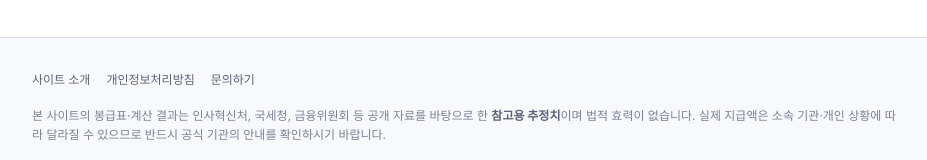
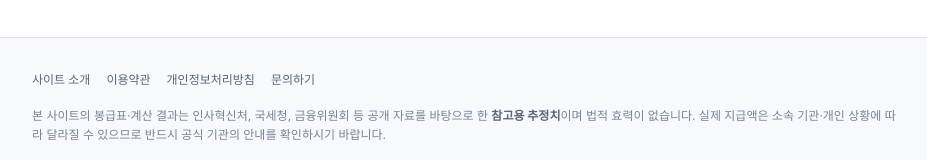
Before and after one commit to parkdane/pay-calc, a Next.js app: page / in a window 1280 px wide. Shown: the part 2918-3078 px from the top of the page, without its empty margins (176-1103 px from the left). Built offline with nearby package versions, Linux system fonts and the light colour scheme; a web font is replaced by a local one.

Commit message:
layout.tsx 이용약관 링크 누락 수정

```diff
--- a/app/layout.tsx
+++ b/app/layout.tsx
@@ -93,6 +93,9 @@ export default function RootLayout({
               <Link href="/about" className="hover:text-[#2E4494]">
                 사이트 소개
               </Link>
+              <Link href="/terms" className="hover:text-[#2E4494]">
+                이용약관
+              </Link>
               <Link href="/privacy" className="hover:text-[#2E4494]">
                 개인정보처리방침
               </Link>
```
